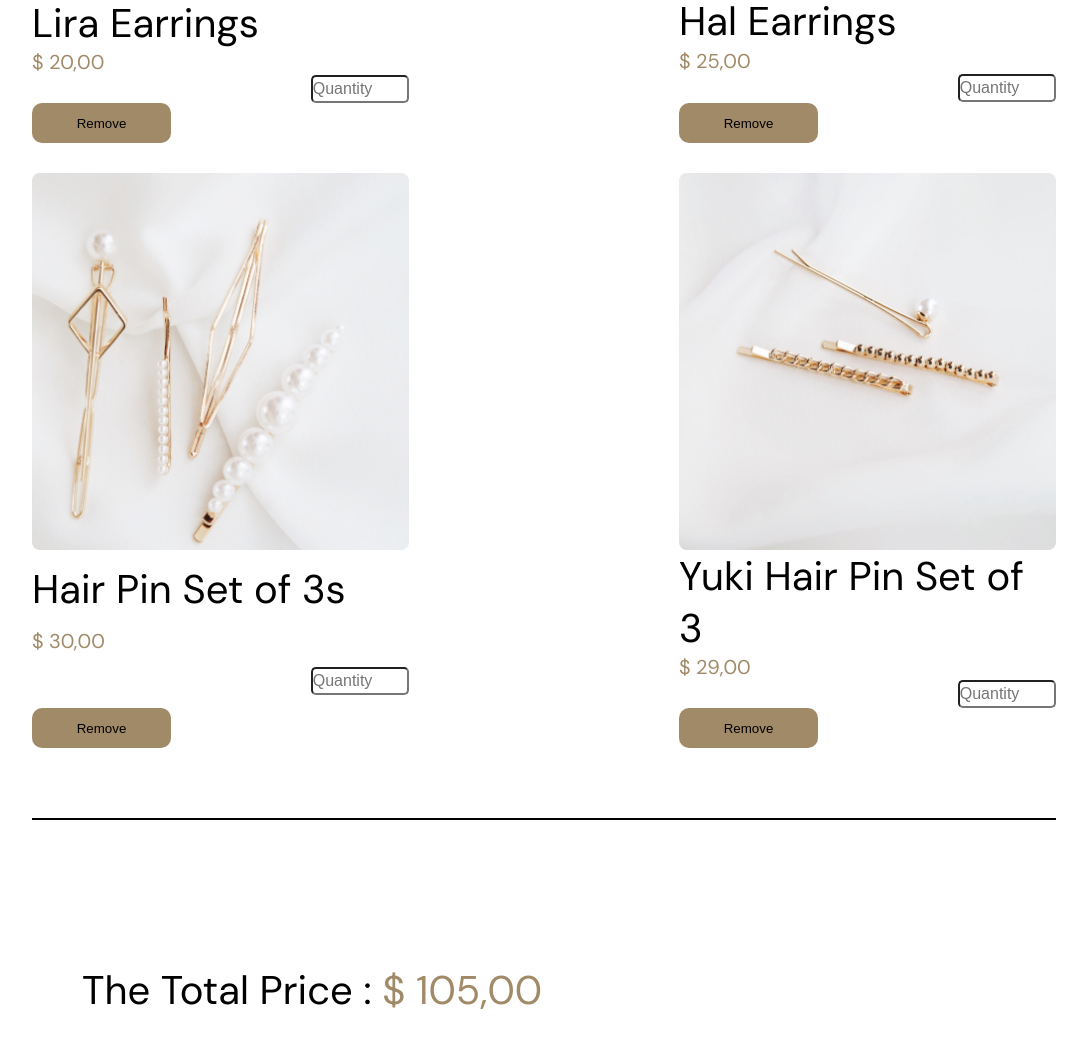
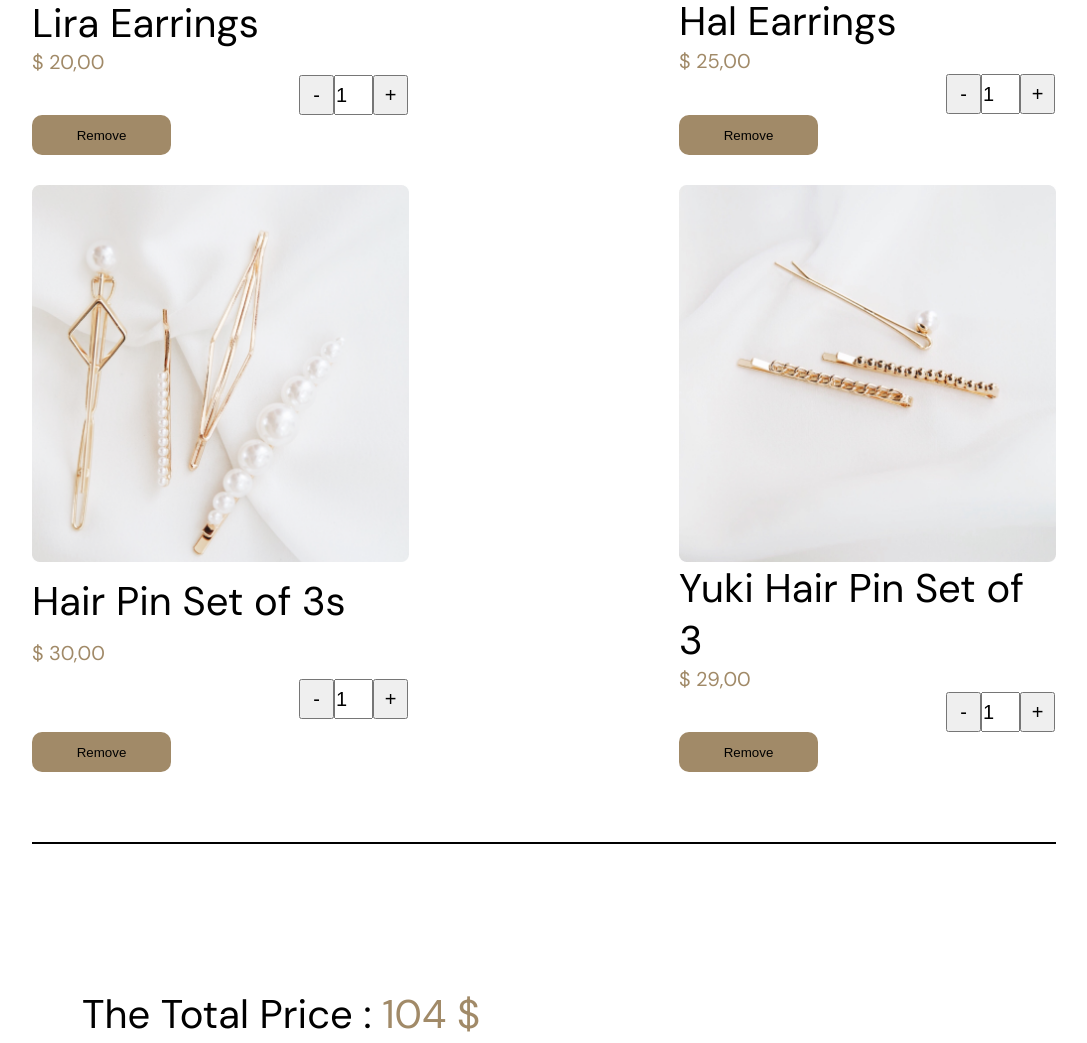
Before and after one commit to Mohamed072005/brief-2, a plain HTML site: page panier.html in a window 1280 px wide. Shown: the part 707-1750 px from the top of the page, without its empty margins (96-1183 px from the left). Drawn offline with Linux system fonts and the light colour scheme; a web font is replaced by a local one.

Commit message:
add the js file, and edit some tache in panier page

```diff
--- a/detail.css
+++ b/detail.css
@@ -122,6 +122,10 @@ main {
     border: none;
 }
 
+.edit-detail-product .edit-button-detail .edit-button-style:hover {
+    background-color: #ceb48c;
+}
+
 .edit-detail-product .edit-button-detail .edit-button-color {
     color: #ffffff;
     font-family: 'DM Sans';
@@ -175,7 +179,7 @@ footer{
     gap: 20px;
 }
 .leftcontent a{
-   color: black;
+    color: black;
 }
 .rightcontent{
     display: grid;
--- /dev/null
+++ b/main.js
@@ -0,0 +1,35 @@
+
+
+document.getElementById('input-quantity-value-master').value = 1;
+document.getElementById('input-quantity-value-1').value = 1;
+document.getElementById('input-quantity-value-2').value = 1;
+document.getElementById('input-quantity-value-3').value = 1;
+
+
+let quantity = document.getElementById('input-quantity-value-master').value;
+let totalPrice = 0;
+
+document.getElementById('total-price').innerText = (quantity * 20.00) + 84.00 + ' $';
+
+function pressPlus () {
+    document.getElementById('input-quantity-value-master').value++;
+    quantity = document.getElementById('input-quantity-value-master').value;
+    totalPrice = (quantity * 20.00) + 84.00;
+    document.getElementById('total-price').innerText = totalPrice + ' $';
+}
+
+function pressMoins () {
+    if(quantity > 1){
+        document.getElementById('input-quantity-value-master').value--;
+        quantity = document.getElementById('input-quantity-value-master').value;
+        totalPrice = (quantity * 20.00) + 84.00;
+        document.getElementById('total-price').innerText = totalPrice  + ' $';
+    }
+}
+
+function pressRemove () {
+    document.getElementById('remove').style.display = 'none';
+    let removePrice = quantity * 20.00;
+    totalPrice = (quantity * 20.00) + 84.00;
+    document.getElementById('total-price').innerText = totalPrice - removePrice + ' $';
+}
--- a/panier.css
+++ b/panier.css
@@ -112,23 +112,25 @@ main {
     color: #A18A68;
 }
 
-.edit-product-album .edit-product-info input {
+.edit-product-album .edit-product-info div {
     align-self: flex-end;
-    width: 25%;
-    height: 3vh;
+    display: flex;
+    width: 110px;
+    height: 40px;
     border-radius: 5px;
-
 }
 
-::placeholder {
-    font-size: 30px;
+.edit-product-album .edit-product-info div input {
+    width: 35px;
+    font-size: 20px;
 }
 
-input[type=text] {
-    font-size: 40px;
+.edit-product-album .edit-product-info div button {
+    width: 35px;
+    font-size: 20px;
 }
 
-.edit-product-album .edit-product-info button {
+.edit-product-album .edit-product-info .remove-button {
     width: 139px;
     height: 40px;
     border-radius: 10px;
@@ -136,8 +138,8 @@ input[type=text] {
     border: none;
 }
 
-.edit-product-album .edit-product-info button a {
-    color: #000000;
+.edit-product-album .edit-product-info .remove-button:hover{
+    background-color: #cfb48a;
 }
 
 /* edit the check out */
@@ -176,6 +178,10 @@ input[type=text] {
     background-color: #db8504;
     font-size: 3rem;
     border-radius: 12px;
+}
+
+.edit-check-out .edit-check-out-button button:hover {
+    background-color: #f4ab3c;
 }
 
 /* edit footer */
--- a/panier.html
+++ b/panier.html
@@ -33,41 +33,56 @@
         <div class="edit-head-1">
             <h1>Your Cart</h1>
         </div>
-
         <div class="edit-product-album">
-            <div class="edit-product-info">
+            <div class="edit-product-info" id="remove">
                 <img src="./photos-brief-2/Img 02.png" alt="" width="100%" >
                 <p class="text-1">Lira Earrings</p>
                 <p class="text-2">$ 20,00</p>
-                <input type="number" placeholder="Quantity" min="1" max="99">
-                <button ><a href="">Remove</a></button>
+                <div>
+                    <button onclick="pressMoins ()">-</button>
+                    <input id="input-quantity-value-master">
+                    <button onclick="pressPlus ()">+</button>
+                </div>
+                <button class="remove-button" onclick="pressRemove ()">Remove</button>
             </div>
             <div class="edit-product-info">
                 <img src="./photos-brief-2/Img 03.png" alt="" width="100%" >
                 <p class="text-1">Hal Earrings</p>
                 <p class="text-2">$ 25,00</p>
-                <input type="number" placeholder="Quantity" min="1" max="99">
-                <button><a href="">Remove</a></button>
+                <div>
+                    <button>-</button>
+                    <input id="input-quantity-value-1">
+                    <button>+</button>
+                </div>
+                <button class="remove-button">Remove</button>
             </div>
             <div class="edit-product-info">
                 <img src="./photos-brief-2/Img 07.png" alt="" width="100%" >
                 <p class="text-1">Hair Pin Set of 3s</p>
                 <p class="text-2">$ 30,00</p>
-                <input type="number" placeholder="Quantity" min="1" max="99">
-                <button><a href="">Remove</a></button>
+                <div>
+                    <button>-</button>
+                    <input id="input-quantity-value-2">
+                    <button>+</button>
+                </div>
+                <button class="remove-button">Remove</button>
             </div>
             <div class="edit-product-info">
                 <img src="./photos-brief-2/Img 06.png" alt="" width="100%">
                 <p class="text-1">Yuki Hair Pin Set of 3</p>
                 <p class="text-2">$ 29,00</p>
-                <input type="number" placeholder="Quantity" min="1" max="99">
-                <button><a href="">Remove</a></button>
+                <div>
+                    <button>-</button>
+                    <input id="input-quantity-value-3">
+                    <button>+</button>
+                </div>
+                <button class="remove-button">Remove</button>
             </div>
         </div>
 
         <div class="edit-check-out">
             <div class="edit-price">
-                <p>The Total Price : <span style=" color: #A18A68;">$ 105,00</span></p>
+                <p>The Total Price : <span style=" color: #A18A68;" id="total-price"></span></p>
             </div>
             <div class="edit-check-out-button">
                 <button><a href="payment.html" style="color: #fff;">Check Out</a></button>
@@ -101,3 +116,5 @@
 
 </body>
 </html>
+
+<script src="main.js"></script>
--- a/payment.css
+++ b/payment.css
@@ -31,7 +31,6 @@ body {
 
 .edit-header span {
     color: #A18A68;
-
 }
 
 .edit-header nav {
```
Also changed, not shown: index.html (+0 -1 lines), style.css (+4 -4 lines), detail.html (indentation only), payment.html (indentation only). Lines whose indentation alone changed are shown as unchanged.
